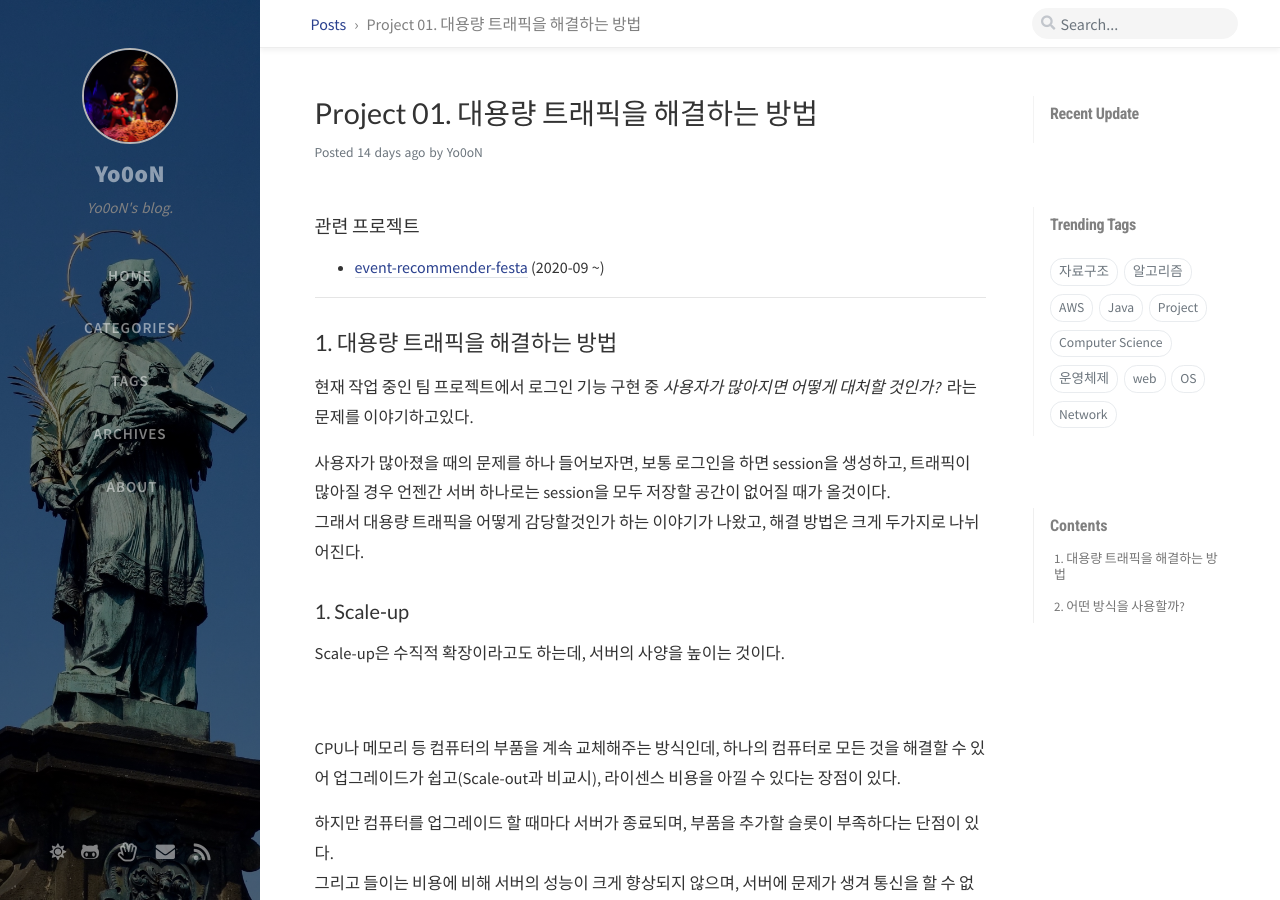
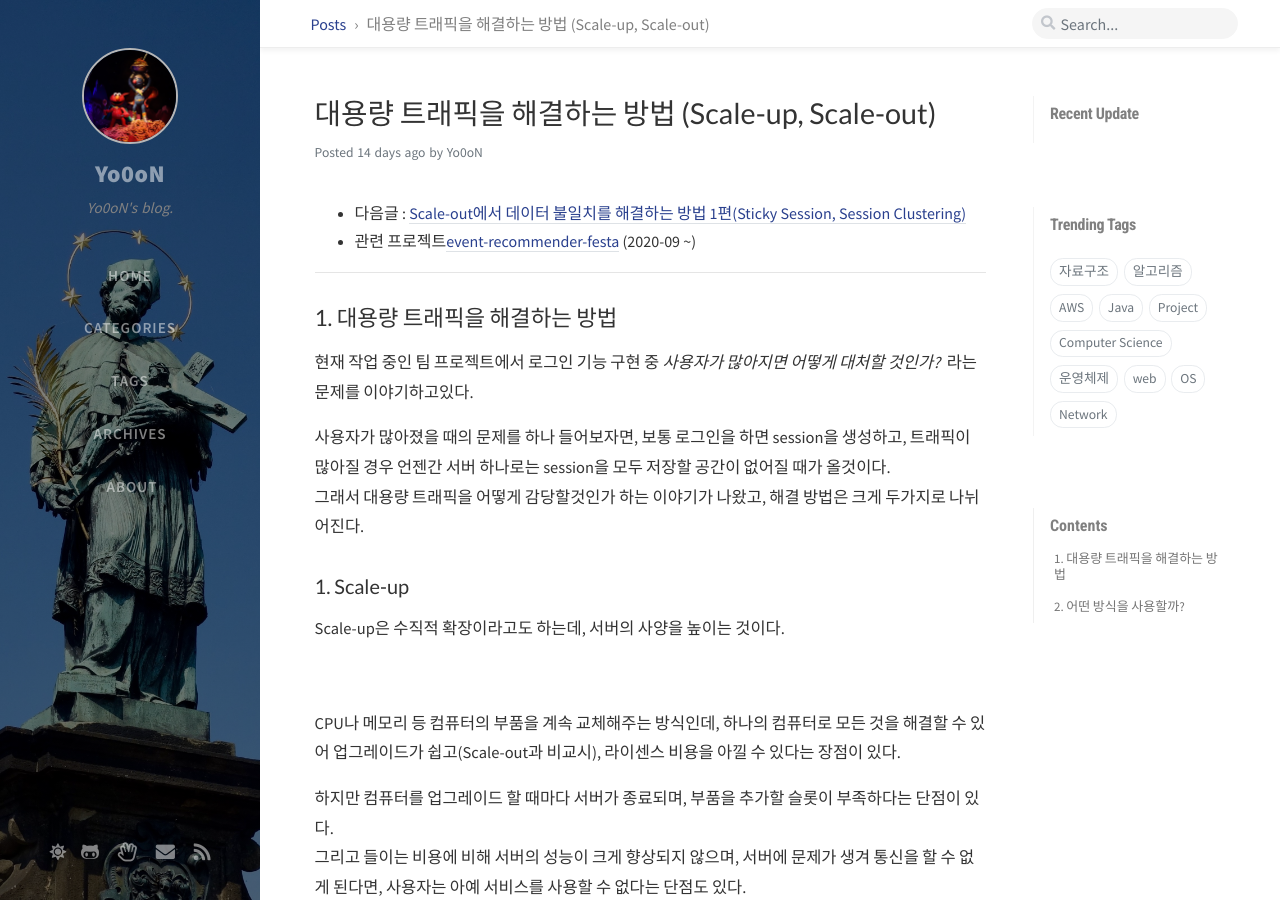
Before and after one commit to Yo0oN/Yo0oN.github.io, a Jekyll site: the page built from _posts/2020-10-11-Project.대용량트래픽.md, in a window 1280 px wide and 900 px high. Built offline with Jekyll 4.4.1, drawn with Linux system fonts in a browser that asks for light colours; nearby versions of some CDN libraries; comment, search, counter and statistics services are not loaded.

Commit message:
Update 2020-10-11-Project.대용량트래픽.md

```diff
--- a/_posts/2020-10-11-Project.대용량트래픽.md
+++ b/_posts/2020-10-11-Project.대용량트래픽.md
@@ -1,13 +1,14 @@
 ---
-title: Project 01. 대용량 트래픽을 해결하는 방법
+title: 대용량 트래픽을 해결하는 방법 (Scale-up, Scale-out)
 modified: 2020-10-11
 author: Yo0oN
 categories: [Project, festa]
 tags: [Project]
 math: true
 ---
-#### 관련 프로젝트
-- [event-recommender-festa](https://github.com/f-lab-edu/event-recommender-festa) (2020-09 ~)
+
+- 다음글 : [Scale-out에서 데이터 불일치를 해결하는 방법 1편(Sticky Session, Session Clustering)](https://yo0on.github.io/posts/Project.%EB%8D%B0%EC%9D%B4%ED%84%B0%EB%B6%88%EC%9D%BC%EC%B9%98/)
+- 관련 프로젝트[event-recommender-festa](https://github.com/f-lab-edu/event-recommender-festa) (2020-09 ~)
 
 <hr>
 
```
